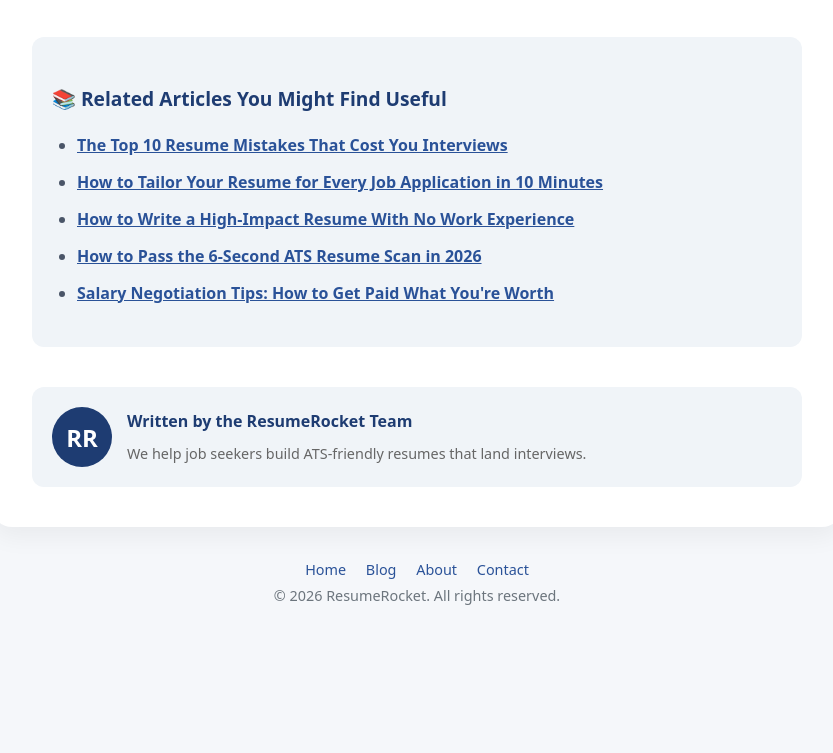
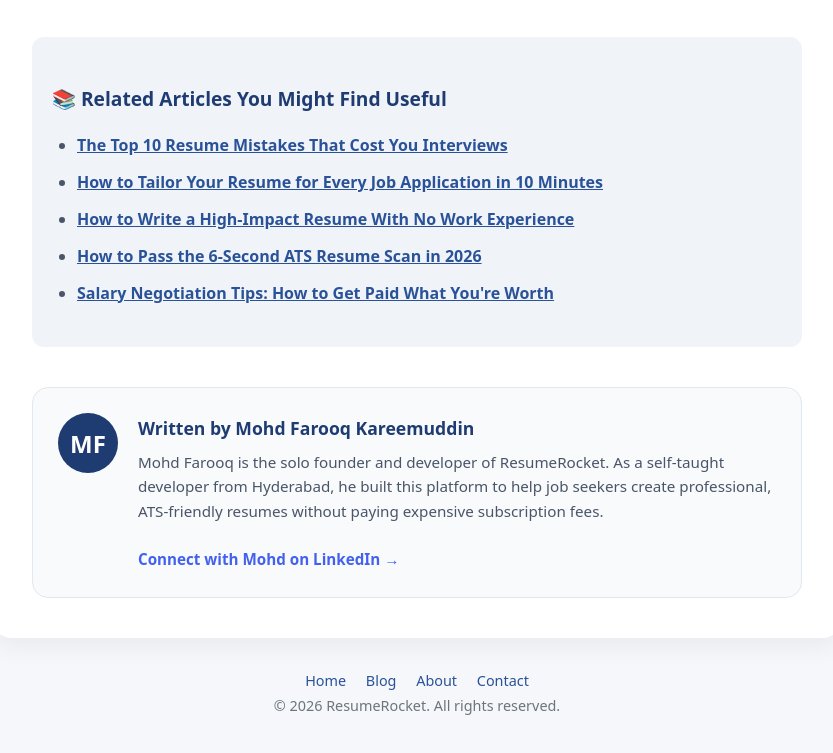
Before and after one commit to mohammedfarooqkareemuddin-eng/resume---builder---saas, a plain HTML site: page how-to-write-cover-letter.html in a window 1280 px wide. Shown: the part 5155-5908 px from the top of the page, without its empty margins (223-1056 px from the left). Before the commit the page ends 5814 px from the top, so only its background shows below. Drawn offline with Linux system fonts and the light colour scheme.

Commit message:
Revise author box with new author details
Updated author box to include new author information and styling.

```diff
--- a/how-to-write-cover-letter.html
+++ b/how-to-write-cover-letter.html
@@ -22,10 +22,6 @@ body { background:#f5f7fa; padding:20px; line-height:1.8; color:#333; }
 .article li { margin-bottom:8px; }
 .article img { max-width:100%; border-radius:12px; margin:20px 0; display:block; }
 .article .img-caption { font-size:0.85rem; color:#888; text-align:center; margin-top:-10px; margin-bottom:25px; font-style:italic; }
-.author-box { background:#f0f4f8; padding:20px; border-radius:12px; margin-top:40px; display:flex; gap:15px; align-items:center; }
-.author-avatar { width:60px; height:60px; border-radius:50%; background:#1e3c72; color:white; display:flex; align-items:center; justify-content:center; font-weight:bold; font-size:1.5rem; flex-shrink:0; }
-.author-info h4 { color:#1e3c72; margin-bottom:5px; }
-.author-info p { font-size:0.9rem; color:#666; margin:0; }
 .cta-box { background:linear-gradient(135deg,#1e3c72,#2a5298); color:white; padding:25px; border-radius:16px; text-align:center; margin:30px 0; }
 .cta-box h3 { color:white; margin-bottom:10px; }
 .cta-box a { display:inline-block; background:white; color:#1e3c72; padding:12px 25px; border-radius:30px; text-decoration:none; font-weight:bold; margin-top:10px; }
@@ -168,13 +164,21 @@ body { background:#f5f7fa; padding:20px; line-height:1.8; color:#333; }
     </ul>
 </div>
 
-<div class="author-box">
-<div class="author-avatar">RR</div>
-<div class="author-info">
-<h4>Written by the ResumeRocket Team</h4>
-<p>We help job seekers build ATS-friendly resumes that land interviews.</p>
+<!-- E-E-A-T Author Box -->
+<div style="background: #f8fafc; padding: 25px; border-radius: 16px; margin-top: 40px; display: flex; align-items: flex-start; gap: 20px; border: 1px solid #e2e8f0;">
+    <div style="width: 60px; height: 60px; border-radius: 50%; background: #1e3c72; color: white; display: flex; align-items: center; justify-content: center; font-size: 1.5rem; font-weight: bold; flex-shrink: 0;">
+        MF
+    </div>
+    <div>
+        <h4 style="margin: 0 0 5px 0; color: #1e3c72; font-size: 1.1rem;">Written by Mohd Farooq Kareemuddin</h4>
+        <p style="margin: 0; font-size: 0.95rem; color: #4a5568; line-height: 1.6;">
+            Mohd Farooq is the solo founder and developer of ResumeRocket. As a self-taught developer from Hyderabad, he built this platform to help job seekers create professional, ATS-friendly resumes without paying expensive subscription fees.
+            <br><br>
+            <a href="https://www.linkedin.com/in/mohd-farooq-kareemuddin" target="_blank" style="color: #4361ee; font-weight: 600; text-decoration: none;">Connect with Mohd on LinkedIn →</a>
+        </p>
+    </div>
 </div>
-</div>
+
 </div>
 <div class="footer">
 <a href="/">Home</a> <a href="/blog.html">Blog</a> <a href="/about.html">About</a> <a href="/contact.html">Contact</a>
```
